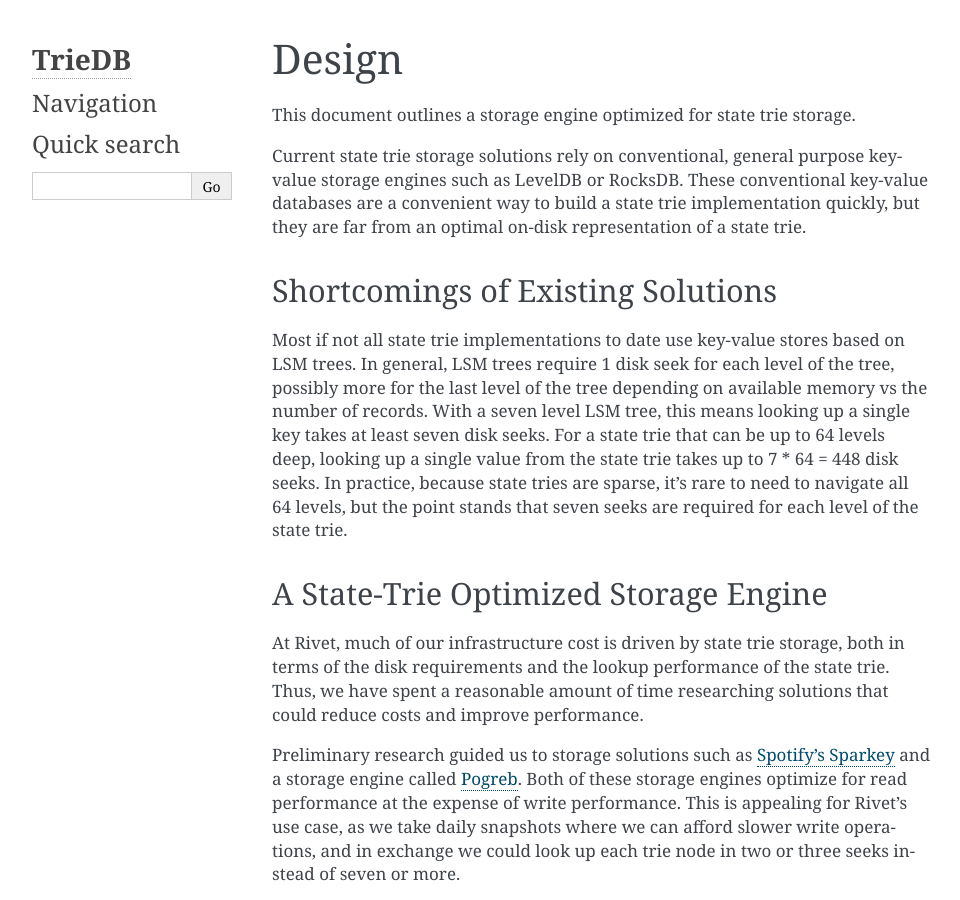
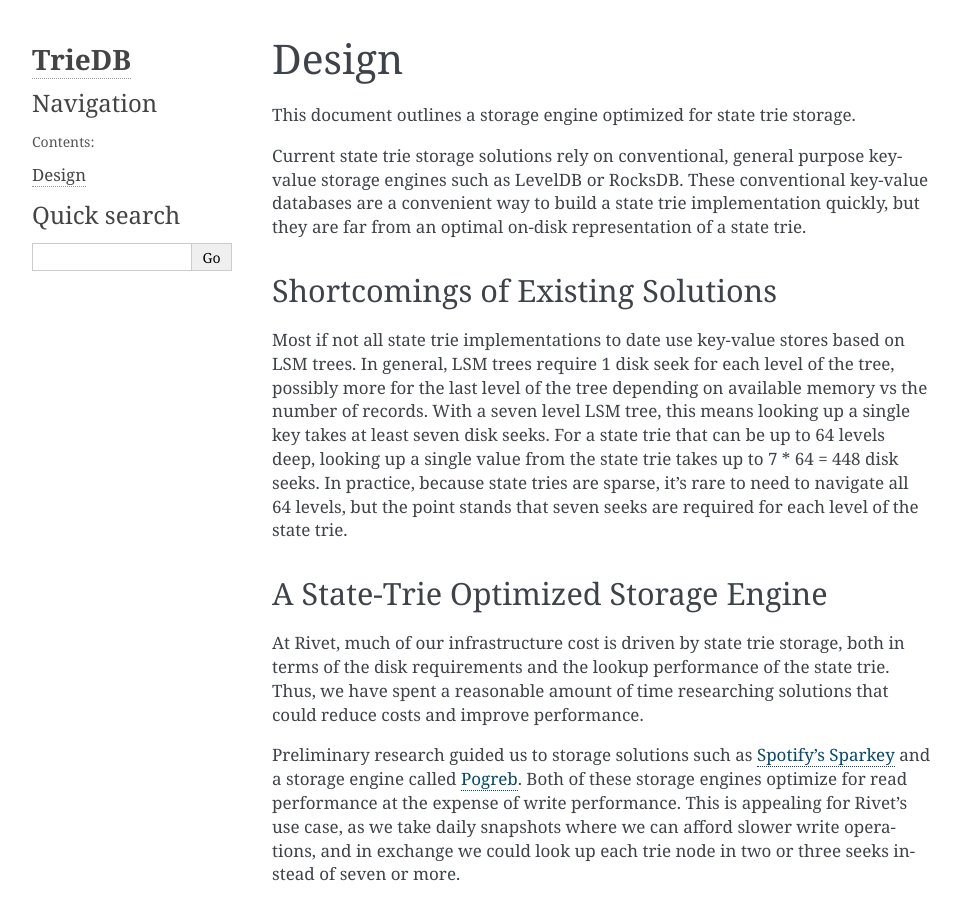
Before and after one commit to openrelayxyz/triedb, a Sphinx documentation site: the page built from docs/source/topic/design.rst, in a window 1280 px wide and 900 px high. Shown: the whole window, without its empty margins (148-1108 px from the left). Built offline with Sphinx 7.4.7, drawn with Linux system fonts in a browser that asks for light colours.

Commit message:
Add to toctree

```diff
--- a/docs/source/index.rst
+++ b/docs/source/index.rst
@@ -7,8 +7,10 @@ Welcome to TrieDB's documentation!
 ==================================
 
 .. toctree::
-   :maxdepth: 2
+   :maxdepth: 1
    :caption: Contents:
+
+   topic/design.rst
 
 
 
```
